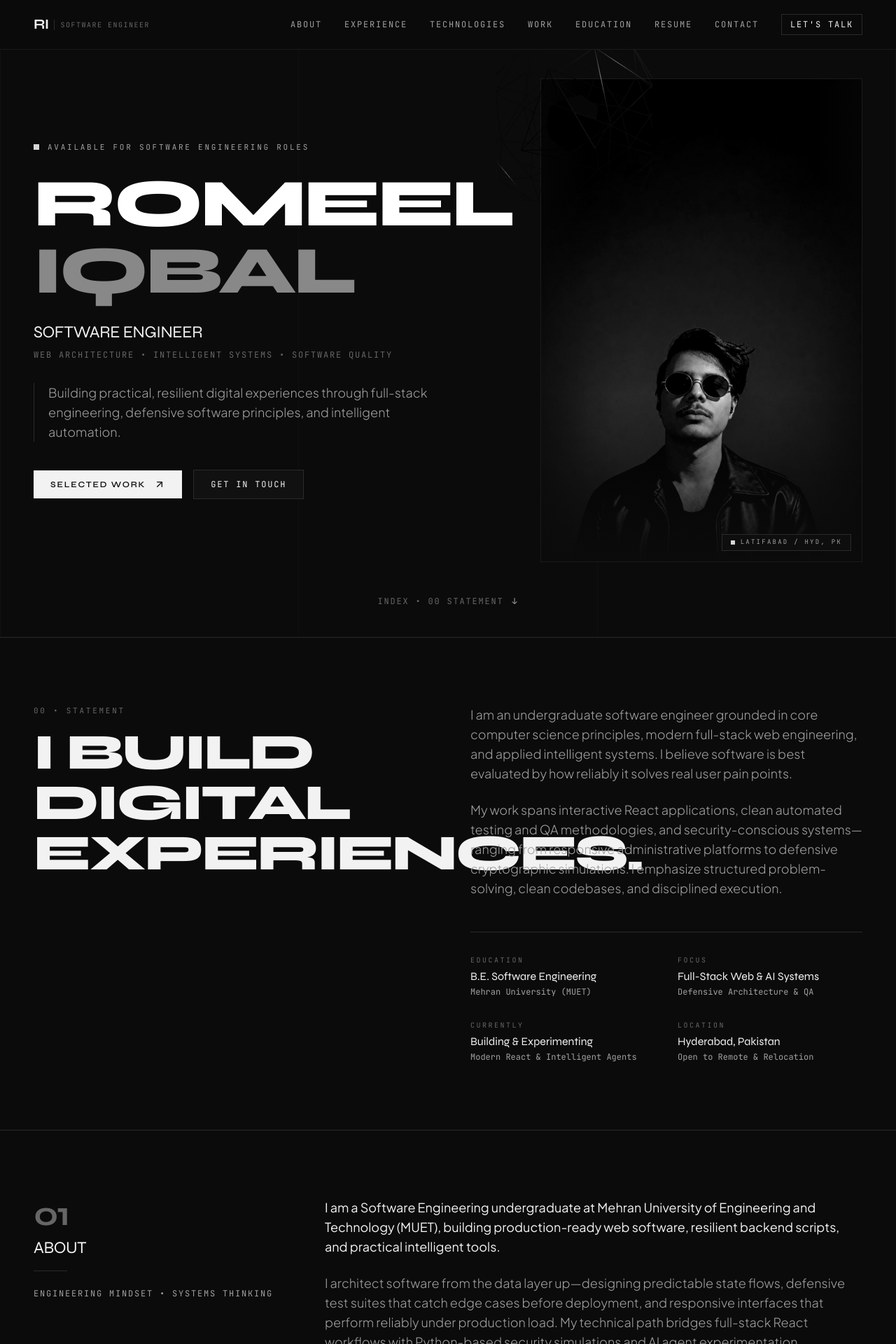
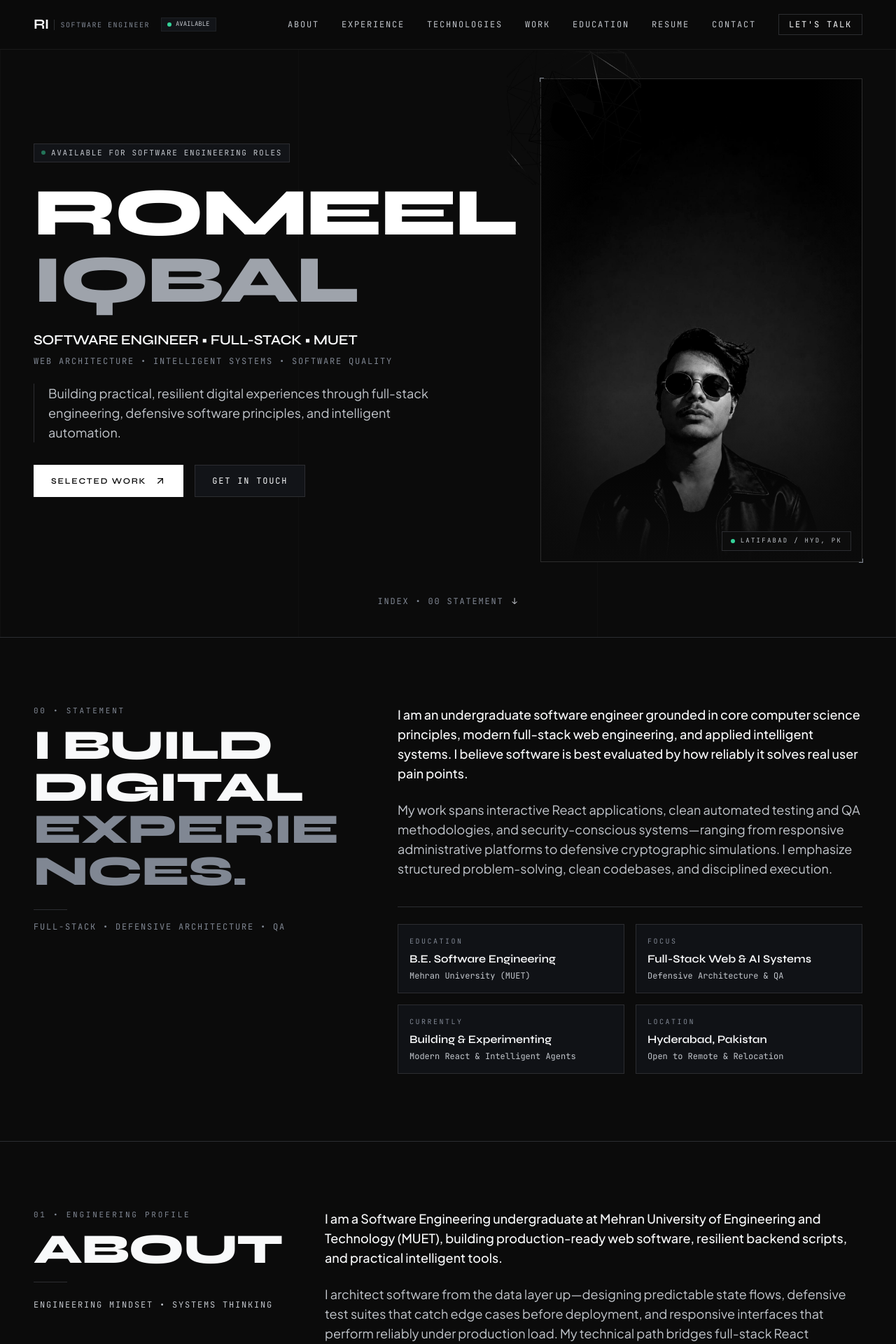
Before and after one commit to romeeliqbal/Portfolio_2, a React (Vite) app: page / in a window 1280 px wide. Shown: the top 1920 px of the page at 70% size. Built offline with nearby package versions, Linux system fonts and the light colour scheme.

Commit message:
enhancement

```diff
--- a/src/components/About.jsx
+++ b/src/components/About.jsx
@@ -24,18 +24,18 @@ export default function About() {
   ];
 
   return (
-    <section id="about" className="py-24 px-6 md:px-12 max-w-7xl mx-auto border-t border-[#2A2A2A]">
+    <section id="about" className="py-24 px-6 md:px-12 max-w-7xl mx-auto border-t border-border">
       <div className="grid grid-cols-1 lg:grid-cols-12 gap-12 lg:gap-16 items-start">
         {/* Left Column - Editorial Tag */}
         <div className="lg:col-span-4">
           <div className="sticky top-28">
-            <span className="text-4xl sm:text-5xl font-heading font-bold text-text-muted tracking-tighter block mb-2">
-              01
+            <span className="text-[11px] font-mono tracking-spacious text-text-muted uppercase block mb-3">
+              01 &bull; ENGINEERING PROFILE
             </span>
-            <h2 className="text-xl sm:text-2xl font-heading font-medium tracking-tight text-text-primary uppercase mb-4">
+            <h2 className="font-heading font-extrabold text-3xl sm:text-5xl lg:text-5xl xl:text-6xl tracking-tight text-text-primary uppercase mb-4">
               About
             </h2>
-            <div className="w-12 h-[1px] bg-[#2A2A2A] mb-6" />
+            <div className="w-12 h-[1px] bg-border mb-6" />
             <p className="text-xs font-mono tracking-editorial text-text-secondary uppercase">
               Engineering Mindset &bull; Systems Thinking
             </p>
@@ -44,8 +44,8 @@ export default function About() {
 
         {/* Right Column - Editorial Bio */}
         <div className="lg:col-span-8 space-y-10">
-          <div className="space-y-6 text-text-secondary text-base sm:text-lg leading-relaxed font-light">
-            <p className="text-text-primary font-normal">
+          <div className="space-y-6 text-text-secondary text-base sm:text-lg leading-relaxed font-normal">
+            <p className="text-text-primary font-medium">
               I am a Software Engineering undergraduate at Mehran University of Engineering and Technology (MUET),
               building production-ready web software, resilient backend scripts, and practical intelligent tools.
             </p>
@@ -61,34 +61,34 @@ export default function About() {
             </p>
           </div>
 
-          {/* Varied Asymmetrical Capability Matrix (Replaced generic 3-card grid) */}
-          <div className="pt-8 border-t border-[#2A2A2A]">
+          {/* Varied Asymmetrical Capability Matrix */}
+          <div className="pt-8 border-t border-border">
             <span className="text-[10px] font-mono tracking-spacious text-text-muted uppercase block mb-6">
               CORE ENGINEERING DISCIPLINES
             </span>
 
-            <div className="space-y-4">
+            <div className="space-y-3.5">
               {capabilities.map((cap) => (
                 <div
                   key={cap.index}
-                  className="grid grid-cols-1 md:grid-cols-12 gap-4 p-5 bg-[#0E0E0E] border border-[#222222] hover:border-[#383838] transition-colors"
+                  className="grid grid-cols-1 md:grid-cols-12 gap-4 p-5 bg-[#101216] border border-border hover:border-border-light transition-all"
                 >
-                  <div className="md:col-span-4 flex items-baseline gap-3">
-                    <span className="text-xs font-mono text-text-muted">
+                  <div className="md:col-span-5 flex items-start gap-3">
+                    <span className="text-xs font-mono text-text-muted mt-0.5 shrink-0">
                       [{cap.index}]
                     </span>
                     <div>
-                      <h3 className="font-heading font-semibold text-text-primary text-sm">
+                      <h3 className="font-heading font-semibold text-text-primary text-sm sm:text-base leading-snug">
                         {cap.title}
                       </h3>
-                      <span className="text-[9px] font-mono tracking-spacious text-text-muted uppercase">
+                      <span className="text-[9px] font-mono tracking-spacious text-text-muted uppercase mt-1 block">
                         {cap.tag}
                       </span>
                     </div>
                   </div>
 
-                  <div className="md:col-span-8 flex items-center">
-                    <p className="text-xs text-text-secondary font-light leading-relaxed">
+                  <div className="md:col-span-7 flex items-center">
+                    <p className="text-xs sm:text-sm text-text-secondary font-normal leading-relaxed">
                       {cap.description}
                     </p>
                   </div>
--- a/src/components/Hero.jsx
+++ b/src/components/Hero.jsx
@@ -36,7 +36,7 @@ export default function Hero() {
       </div>
 
       {/* Main Hero Content Area */}
-      <div className="grid grid-cols-1 lg:grid-cols-12 gap-12 lg:gap-8 items-center my-auto relative z-10">
+      <div className="grid grid-cols-1 lg:grid-cols-12 gap-10 lg:gap-8 items-center my-auto relative z-10">
         {/* Left / Editorial Typography */}
         <div className="lg:col-span-7 flex flex-col justify-center">
           {/* Metadata pill */}
@@ -46,10 +46,10 @@ export default function Hero() {
             transition={{ duration: 0.6 }}
             className="flex items-center gap-3 mb-6"
           >
-            <span className="inline-block w-2 h-2 bg-[#D6D6D6]" />
-            <span className="text-[11px] font-mono tracking-spacious uppercase text-text-secondary">
-              Available for Software Engineering Roles
-            </span>
+            <div className="inline-flex items-center gap-2 px-2.5 py-1 bg-[#121418] border border-border text-[11px] font-mono tracking-editorial uppercase text-text-secondary">
+              <span className="w-1.5 h-1.5 rounded-full bg-emerald-400 animate-pulse" />
+              <span>Available for Software Engineering Roles</span>
+            </div>
           </motion.div>
 
           {/* Large Editorial Headline */}
@@ -58,7 +58,7 @@ export default function Hero() {
               initial={{ opacity: 0, y: 25 }}
               animate={{ opacity: 1, y: 0 }}
               transition={{ duration: 0.8, delay: 0.1 }}
-              className="font-heading font-extrabold text-5xl sm:text-7xl xl:text-8xl tracking-tighter leading-[0.9] uppercase select-none"
+              className="font-heading font-extrabold text-4xl sm:text-6xl md:text-7xl xl:text-8xl tracking-tight leading-[0.92] uppercase select-none"
             >
               <span className="editorial-display-text block">Romeel</span>
               <span className="editorial-display-subtext block">Iqbal</span>
@@ -70,14 +70,13 @@ export default function Hero() {
             initial={{ opacity: 0, y: 20 }}
             animate={{ opacity: 1, y: 0 }}
             transition={{ duration: 0.7, delay: 0.2 }}
-            className="mb-8"
+            className="mb-6"
           >
-            <h2 className="text-xl sm:text-2xl font-heading font-medium tracking-tight text-text-primary mb-2">
-              SOFTWARE ENGINEER
+            <h2 className="text-lg sm:text-xl font-heading font-semibold tracking-tight text-text-primary mb-2">
+              SOFTWARE ENGINEER &bull; FULL-STACK &bull; MUET
             </h2>
             <p className="text-xs font-mono tracking-editorial uppercase text-text-muted">
-              Web Architecture &bull; Intelligent Systems &bull; Software
-              Quality
+              Web Architecture &bull; Intelligent Systems &bull; Software Quality
             </p>
           </motion.div>
 
@@ -86,11 +85,10 @@ export default function Hero() {
             initial={{ opacity: 0, y: 20 }}
             animate={{ opacity: 1, y: 0 }}
             transition={{ duration: 0.7, delay: 0.3 }}
-            className="text-base sm:text-lg text-text-secondary max-w-xl font-light leading-relaxed mb-10 border-l border-[#2A2A2A] pl-5"
+            className="text-sm sm:text-base md:text-lg text-text-secondary max-w-xl font-normal leading-relaxed mb-8 border-l border-border pl-5"
           >
             Building practical, resilient digital experiences through full-stack
-            engineering, defensive software principles, and intelligent
-            automation.
+            engineering, defensive software principles, and intelligent automation.
           </motion.p>
 
           {/* Editorial CTAs */}
@@ -98,11 +96,11 @@ export default function Hero() {
             initial={{ opacity: 0, y: 15 }}
             animate={{ opacity: 1, y: 0 }}
             transition={{ duration: 0.7, delay: 0.4 }}
-            className="flex flex-wrap items-center gap-4"
+            className="flex flex-col sm:flex-row items-stretch sm:items-center gap-3 sm:gap-4"
           >
             <a
               href="#projects"
-              className="inline-flex items-center gap-3 px-6 py-3 bg-[#F2F2F2] text-[#0B0B0B] font-heading font-semibold text-xs tracking-editorial uppercase hover:bg-white transition-all"
+              className="inline-flex items-center justify-center gap-3 px-6 py-3.5 bg-white text-[#0B0B0B] font-heading font-semibold text-xs tracking-editorial uppercase hover:bg-neutral-200 transition-all border border-white"
             >
               <span>Selected Work</span>
               <ArrowUpRight className="w-4 h-4" />
@@ -110,7 +108,7 @@ export default function Hero() {
 
             <a
               href="#contact"
-              className="inline-flex items-center gap-3 px-6 py-3 border border-[#2A2A2A] text-text-primary hover:border-white hover:text-white font-mono text-xs tracking-editorial uppercase transition-all bg-[#111111]"
+              className="inline-flex items-center justify-center gap-3 px-6 py-3.5 border border-border text-text-primary hover:border-white hover:text-white font-mono text-xs tracking-editorial uppercase transition-all bg-[#121418]"
             >
               <span>Get In Touch</span>
             </a>
@@ -118,22 +116,22 @@ export default function Hero() {
         </div>
 
         {/* Right / Large Integrated Editorial Portrait & 3D Interplay */}
-        <div className="lg:col-span-5 relative flex justify-center lg:justify-end items-center">
+        <div className="lg:col-span-5 relative flex justify-center lg:justify-end items-center mt-6 lg:mt-0">
           <motion.div
             initial={{ opacity: 0, scale: 0.96 }}
             animate={{ opacity: 1, scale: 1 }}
             transition={{ duration: 1, delay: 0.2 }}
-            className="relative w-full max-w-[420px] lg:max-w-[460px]"
+            className="relative w-full max-w-[360px] sm:max-w-[420px] lg:max-w-[460px] corner-crosshair"
           >
-            {/* 3D Floating Geometry Layer with purposeful skeleton loader */}
-            <div className="absolute -top-12 -left-12 sm:-left-16 w-44 h-44 sm:w-56 sm:h-56 z-20 pointer-events-none">
+            {/* 3D Floating Geometry Layer (neatly scaled and visible across screens) */}
+            <div className="absolute -top-8 -left-8 sm:-top-10 sm:-left-12 w-32 h-32 sm:w-48 sm:h-48 z-20 pointer-events-none opacity-85">
               <Suspense fallback={<Hero3DSkeleton />}>
                 <Hero3D />
               </Suspense>
             </div>
 
             {/* Main Portrait Frame - Clean architectural container */}
-            <div className="relative overflow-hidden grayscale contrast-110 border border-[#1A1A1A]">
+            <div className="relative overflow-hidden grayscale contrast-110 border border-border bg-[#0E0E0E]">
               <img
                 src={portraitImg}
                 alt="Romeel Iqbal - Software Engineer"
@@ -152,8 +150,8 @@ export default function Hero() {
             </div>
 
             {/* Solid editorial photo tag */}
-            <div className="absolute bottom-4 right-4 z-20 flex items-center gap-2 px-3 py-1 bg-[#0E0E0E] border border-[#2A2A2A]">
-              <span className="w-1.5 h-1.5 bg-[#D6D6D6]" />
+            <div className="absolute bottom-4 right-4 z-20 flex items-center gap-2 px-3 py-1.5 bg-[#0E0E0E]/90 backdrop-blur-sm border border-border">
+              <span className="w-1.5 h-1.5 bg-emerald-400 rounded-full" />
               <span className="text-[9px] font-mono tracking-spacious text-text-secondary uppercase">
                 LATIFABAD / HYD, PK
               </span>
--- a/src/components/Navbar.jsx
+++ b/src/components/Navbar.jsx
@@ -49,7 +49,8 @@ export default function Navbar() {
       }`}
     >
       <div className="max-w-7xl mx-auto px-6 md:px-12 flex items-center justify-between">
-        {/* Monogram Logo */}
+        {/* Monogram Logo & Live Status */}
+        <div className="flex items-center gap-4">
           <a
             href="#"
             className="group flex items-center gap-2 text-text-primary focus:outline-none"
@@ -58,14 +59,20 @@ export default function Navbar() {
             <span className="font-heading font-bold text-xl tracking-tighter text-text-primary group-hover:text-white transition-colors">
               RI
             </span>
-          <span className="text-[10px] uppercase font-mono tracking-editorial text-text-muted hidden sm:inline-block pl-2 border-l border-[#2A2A2A]">
+            <span className="text-[10px] uppercase font-mono tracking-editorial text-text-muted hidden sm:inline-block pl-2 border-l border-border">
               Software Engineer
             </span>
           </a>
 
-        {/* Desktop Navigation */}
+          <div className="hidden sm:flex items-center gap-1.5 px-2 py-0.5 border border-border-subtle bg-[#121418] text-[9px] font-mono text-text-secondary uppercase">
+            <span className="w-1.5 h-1.5 rounded-full bg-emerald-400 animate-pulse" />
+            <span>AVAILABLE</span>
+          </div>
+        </div>
+
+        {/* Desktop Navigation (lg+) */}
         <nav
-          className="hidden md:flex items-center gap-8"
+          className="hidden lg:flex items-center gap-6 xl:gap-8"
           aria-label="Main Navigation"
         >
           {NAV_LINKS.map((link) => (
@@ -79,16 +86,16 @@ export default function Navbar() {
           ))}
           <a
             href="#contact"
-            className="text-xs uppercase font-mono tracking-editorial px-3 py-1.5 border border-[#2A2A2A] hover:border-white text-text-primary hover:text-white hover:bg-[#151515] transition-all"
+            className="text-xs uppercase font-mono tracking-editorial px-3.5 py-1.5 border border-border hover:border-white text-text-primary hover:text-white hover:bg-[#1A1A1A] transition-all"
           >
             LET'S TALK
           </a>
         </nav>
 
-        {/* Mobile Menu Button */}
+        {/* Mobile / Tablet Menu Button (shown on < lg) */}
         <button
           onClick={() => setMobileMenuOpen(!mobileMenuOpen)}
-          className="md:hidden flex items-center gap-2 text-xs font-mono tracking-editorial text-text-primary p-2 focus:outline-none border border-[#2A2A2A]"
+          className="lg:hidden flex items-center gap-2 text-xs font-mono tracking-editorial text-text-primary px-3 py-1.5 focus:outline-none border border-border hover:border-border-light bg-[#121418]"
           aria-label={
             mobileMenuOpen ? "Close Navigation Menu" : "Open Navigation Menu"
           }
@@ -108,7 +115,7 @@ export default function Navbar() {
         </button>
       </div>
 
-      {/* Clean Full-Screen Mobile Menu Overlay */}
+      {/* Clean Full-Screen Mobile/Tablet Menu Overlay */}
       <AnimatePresence>
         {mobileMenuOpen && (
           <motion.div
@@ -116,7 +123,7 @@ export default function Navbar() {
             animate={{ opacity: 1, y: 0 }}
             exit={{ opacity: 0, y: -10 }}
             transition={{ duration: 0.25 }}
-            className="fixed inset-0 top-[57px] bg-[#0B0B0B] z-40 md:hidden flex flex-col justify-between px-8 py-10 border-t border-[#2A2A2A]"
+            className="fixed inset-0 top-[57px] bg-[#0B0B0B] z-40 lg:hidden flex flex-col justify-between px-8 py-10 border-t border-border"
           >
             <div className="flex flex-col space-y-6 pt-4">
               <span className="text-[10px] font-mono tracking-spacious text-text-muted uppercase">
--- a/src/components/Summary.jsx
+++ b/src/components/Summary.jsx
@@ -27,27 +27,33 @@ export default function Summary() {
   return (
     <section
       id="summary"
-      className="py-24 px-6 md:px-12 max-w-7xl mx-auto border-t border-[#2A2A2A]"
+      className="py-24 px-6 md:px-12 max-w-7xl mx-auto border-t border-border"
     >
       <div className="grid grid-cols-1 lg:grid-cols-12 gap-12 lg:gap-16 items-start">
         {/* Large Editorial Headline */}
-        <div className="lg:col-span-6">
-          <span className="text-[11px] font-mono tracking-spacious text-text-muted uppercase block mb-4">
+        <div className="lg:col-span-5">
+          <div className="sticky top-28">
+            <span className="text-[11px] font-mono tracking-spacious text-text-muted uppercase block mb-3">
               00 &bull; STATEMENT
             </span>
-          <h2 className="font-heading font-extrabold text-4xl sm:text-6xl xl:text-7xl tracking-tighter leading-[0.95] text-text-primary uppercase">
+            <h2 className="font-heading font-extrabold text-3xl sm:text-5xl lg:text-5xl xl:text-6xl tracking-tight leading-[1.0] text-text-primary uppercase break-words">
               I build
               <br />
               digital
               <br />
-            experiences.
+              <span className="text-text-muted">experiences.</span>
             </h2>
+            <div className="w-12 h-[1px] bg-border mt-6 mb-4" />
+            <p className="text-xs font-mono tracking-editorial text-text-muted uppercase">
+              Full-Stack &bull; Defensive Architecture &bull; QA
+            </p>
+          </div>
         </div>
 
         {/* Narrative and Metadata */}
-        <div className="lg:col-span-6 flex flex-col justify-between">
-          <div className="space-y-6 text-text-secondary text-base sm:text-lg leading-relaxed font-light mb-12">
-            <p>
+        <div className="lg:col-span-7 flex flex-col justify-between">
+          <div className="space-y-6 text-text-secondary text-base sm:text-lg leading-relaxed font-normal mb-10">
+            <p className="text-text-primary font-medium">
               I am an undergraduate software engineer grounded in core computer
               science principles, modern full-stack web engineering, and applied
               intelligent systems. I believe software is best evaluated by how
@@ -63,16 +69,19 @@ export default function Summary() {
           </div>
 
           {/* Editorial Metadata Grid */}
-          <div className="grid grid-cols-2 gap-6 sm:gap-8 pt-8 border-t border-[#2A2A2A]">
+          <div className="grid grid-cols-1 sm:grid-cols-2 gap-4 pt-6 border-t border-border">
             {metadata.map((item) => (
-              <div key={item.label} className="flex flex-col">
-                <span className="text-[10px] font-mono tracking-spacious text-text-muted uppercase mb-1">
+              <div
+                key={item.label}
+                className="p-4 bg-[#101216] border border-border hover:border-border-light transition-colors flex flex-col justify-between"
+              >
+                <span className="text-[10px] font-mono tracking-spacious text-text-muted uppercase mb-1.5">
                   {item.label}
                 </span>
-                <span className="font-heading text-sm sm:text-base font-medium text-text-primary">
+                <span className="font-heading text-sm sm:text-base font-semibold text-text-primary">
                   {item.value}
                 </span>
-                <span className="text-xs text-text-secondary font-mono mt-0.5">
+                <span className="text-xs text-text-secondary font-mono mt-1">
                   {item.sub}
                 </span>
               </div>
--- a/src/index.css
+++ b/src/index.css
@@ -32,25 +32,56 @@ html {
 
 /* Focus styles for keyboard accessibility */
 *:focus-visible {
-  outline: 1px solid #d6d6d6;
+  outline: 1px solid #ffffff;
   outline-offset: 3px;
 }
 
 /* Editorial Typography & Mechanical States */
 .editorial-display-text {
   color: #ffffff;
-  letter-spacing: -0.04em;
+  letter-spacing: -0.03em;
   transition: opacity 0.2s ease;
 }
 
 .editorial-display-subtext {
-  color: #888888;
-  letter-spacing: -0.04em;
+  color: #9ea3ab;
+  letter-spacing: -0.03em;
   transition: color 0.2s ease;
 }
 
 .editorial-display-subtext:hover {
-  color: #cccccc;
+  color: #e2e8f0;
+}
+
+/* Precision corner crosshair / architectural markers */
+.corner-crosshair {
+  position: relative;
+}
+.corner-crosshair::before,
+.corner-crosshair::after {
+  content: "";
+  position: absolute;
+  width: 6px;
+  height: 6px;
+  pointer-events: none;
+}
+.corner-crosshair::before {
+  top: -1px;
+  left: -1px;
+  border-top: 1px solid #7E8590;
+  border-left: 1px solid #7E8590;
+}
+.corner-crosshair::after {
+  bottom: -1px;
+  right: -1px;
+  border-bottom: 1px solid #7E8590;
+  border-right: 1px solid #7E8590;
+}
+
+/* Subtle dot grid pattern */
+.bg-grid-pattern {
+  background-image: radial-gradient(rgba(255, 255, 255, 0.08) 1px, transparent 1px);
+  background-size: 24px 24px;
 }
 
 /* Reduced motion preference support */
--- a/tailwind.config.js
+++ b/tailwind.config.js
@@ -8,17 +8,18 @@ export default {
           primary: "#0B0B0B",
           secondary: "#111111",
           surface: "#151515",
+          surfaceHover: "#1C1C1E",
         },
         border: {
-          DEFAULT: "#2A2A2A",
-          subtle: "#1F1F1F",
-          light: "#383838",
+          DEFAULT: "#2C2D31",
+          subtle: "#1F2124",
+          light: "#3E4249",
         },
         text: {
-          primary: "#F2F2F2",
-          secondary: "#A1A1A1",
-          muted: "#666666",
-          accent: "#D6D6D6",
+          primary: "#F8F9FA",
+          secondary: "#C2C6CC",
+          muted: "#808793",
+          accent: "#FFFFFF",
         },
       },
       fontFamily: {
```
Also changed, not shown: src/components/Experience.jsx (+4 -5 lines), src/components/ExperienceItem.jsx (+10 -10 lines), src/components/TechnologyModal.jsx (+10 -10 lines), 5 other files (tests, documents, lock files or other folders). Lines whose indentation alone changed are shown as unchanged.
